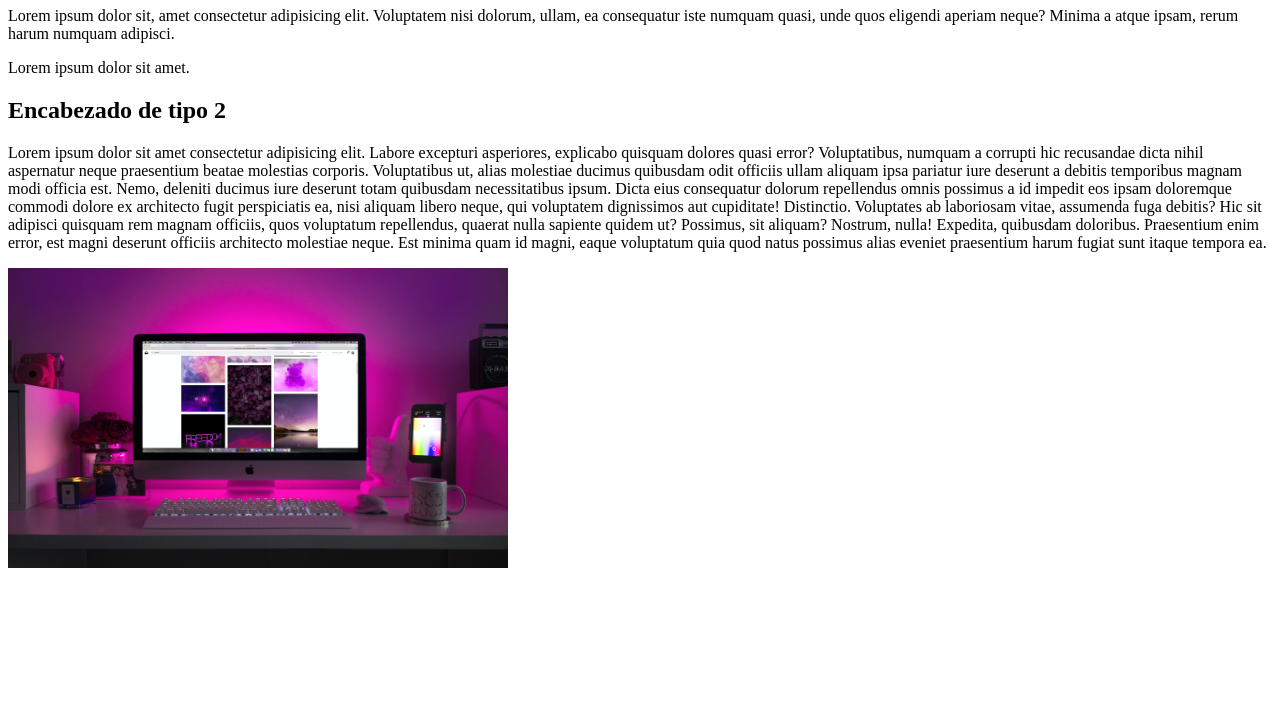
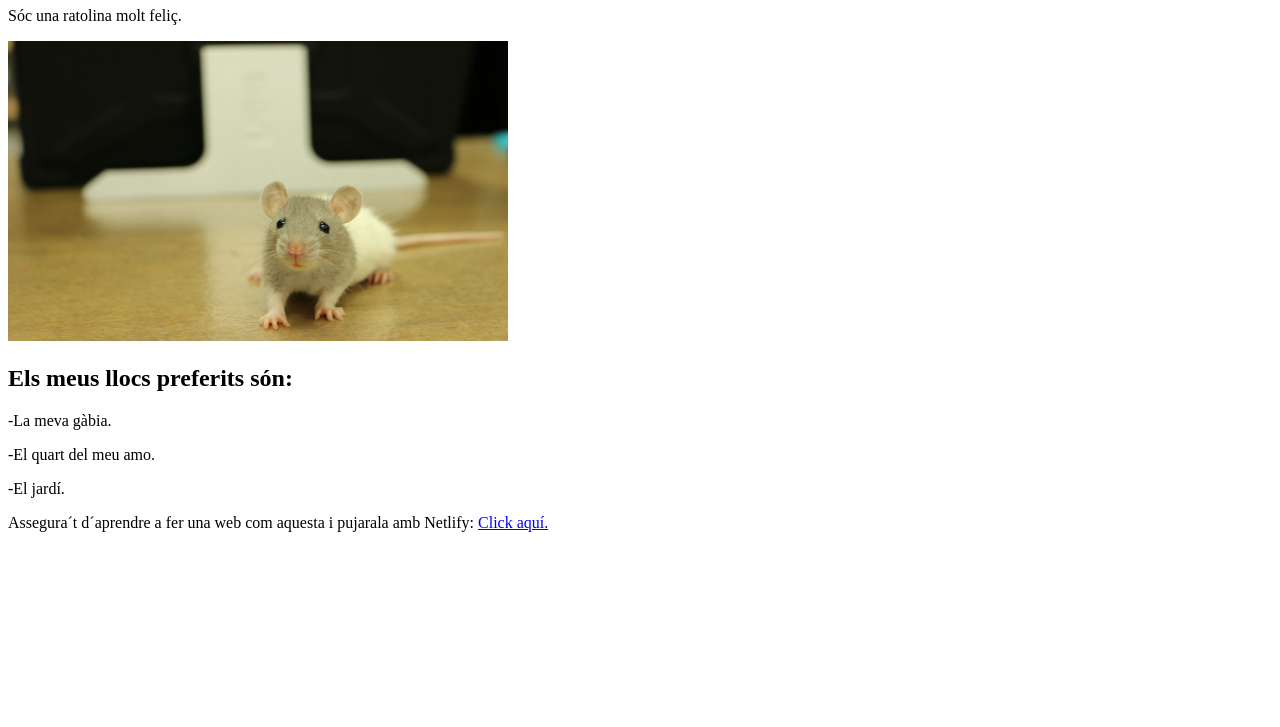
Before and after one commit to ruben1223/introduccio-html, a plain HTML site: page simple.html in a window 1280 px wide. Shown: the part 73-800 px from the top of the page. Drawn offline with Linux system fonts and the light colour scheme.

Commit message:
web de la rata

```diff
--- a/simple.html
+++ b/simple.html
@@ -7,15 +7,21 @@
     <title>Introduccio</title>
 </head>
 <body>
-    <h1>Hola</h1>
-    <p>Lorem ipsum dolor sit, amet consectetur adipisicing elit. Voluptatem nisi dolorum, ullam, ea consequatur iste numquam quasi, unde quos eligendi aperiam neque? Minima a atque ipsam, rerum harum numquam adipisci.</p>
-    <p>Lorem ipsum dolor sit amet.</p>
-    <h2>Encabezado de tipo 2</h2>
-    <p>Lorem ipsum dolor sit amet consectetur adipisicing elit. Labore excepturi asperiores, explicabo quisquam dolores quasi error? Voluptatibus, numquam a corrupti hic recusandae dicta nihil aspernatur neque praesentium beatae molestias corporis.
-    Voluptatibus ut, alias molestiae ducimus quibusdam odit officiis ullam aliquam ipsa pariatur iure deserunt a debitis temporibus magnam modi officia est. Nemo, deleniti ducimus iure deserunt totam quibusdam necessitatibus ipsum.
-    Dicta eius consequatur dolorum repellendus omnis possimus a id impedit eos ipsam doloremque commodi dolore ex architecto fugit perspiciatis ea, nisi aliquam libero neque, qui voluptatem dignissimos aut cupiditate! Distinctio.
-    Voluptates ab laboriosam vitae, assumenda fuga debitis? Hic sit adipisci quisquam rem magnam officiis, quos voluptatum repellendus, quaerat nulla sapiente quidem ut? Possimus, sit aliquam? Nostrum, nulla! Expedita, quibusdam doloribus.
-    Praesentium enim error, est magni deserunt officiis architecto molestiae neque. Est minima quam id magni, eaque voluptatum quia quod natus possimus alias eveniet praesentium harum fugiat sunt itaque tempora ea.</p>
-<img src="img/imagen de ordenador.jpg" alt="" srcset="" width="500" height="300">
+    <h1>Hola! Sóc na Rigoberta.</h1>
+    <p>Sóc una ratolina molt feliç.</p>
+    <img src="img/rata.jpg" alt="" srcset="" width="500" height="300">
+    <h2>Els meus llocs preferits són:</h2>
+    <p>
+        -La meva gàbia.
+    </p>
+    <p>
+        -El quart del meu amo.
+    </p>
+    <p>
+        -El jardí.
+    </p>
+    <p>
+        Assegura´t d´aprendre a fer una web com aquesta i pujarala amb Netlify: <a href=https://enguillem.com/leccion/publicar-proyectos-en-netlify/>Click aquí.</a>
+    </p>
 </body>
 </html>
```
Also changed, not shown: img/rata.jpg (added).
